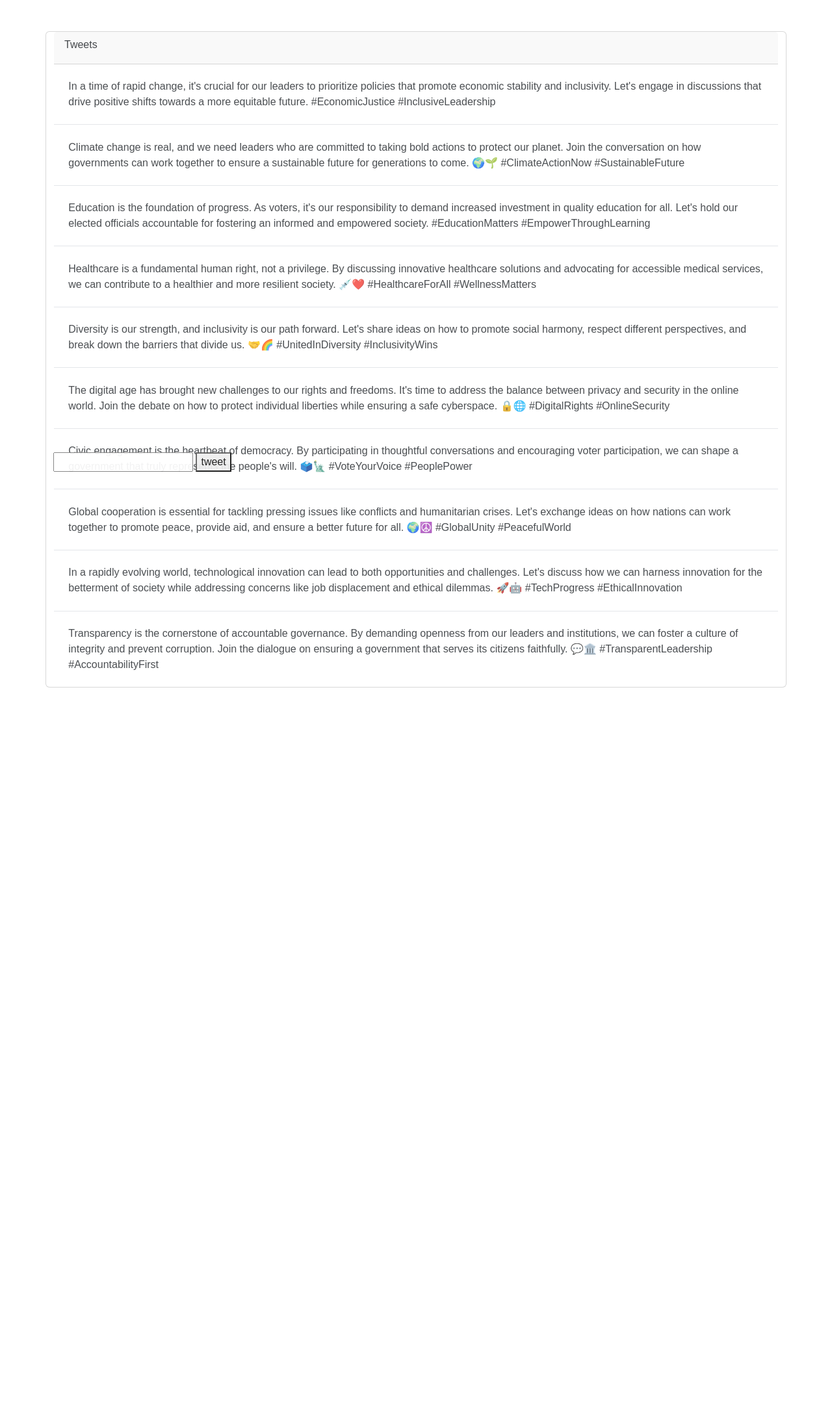
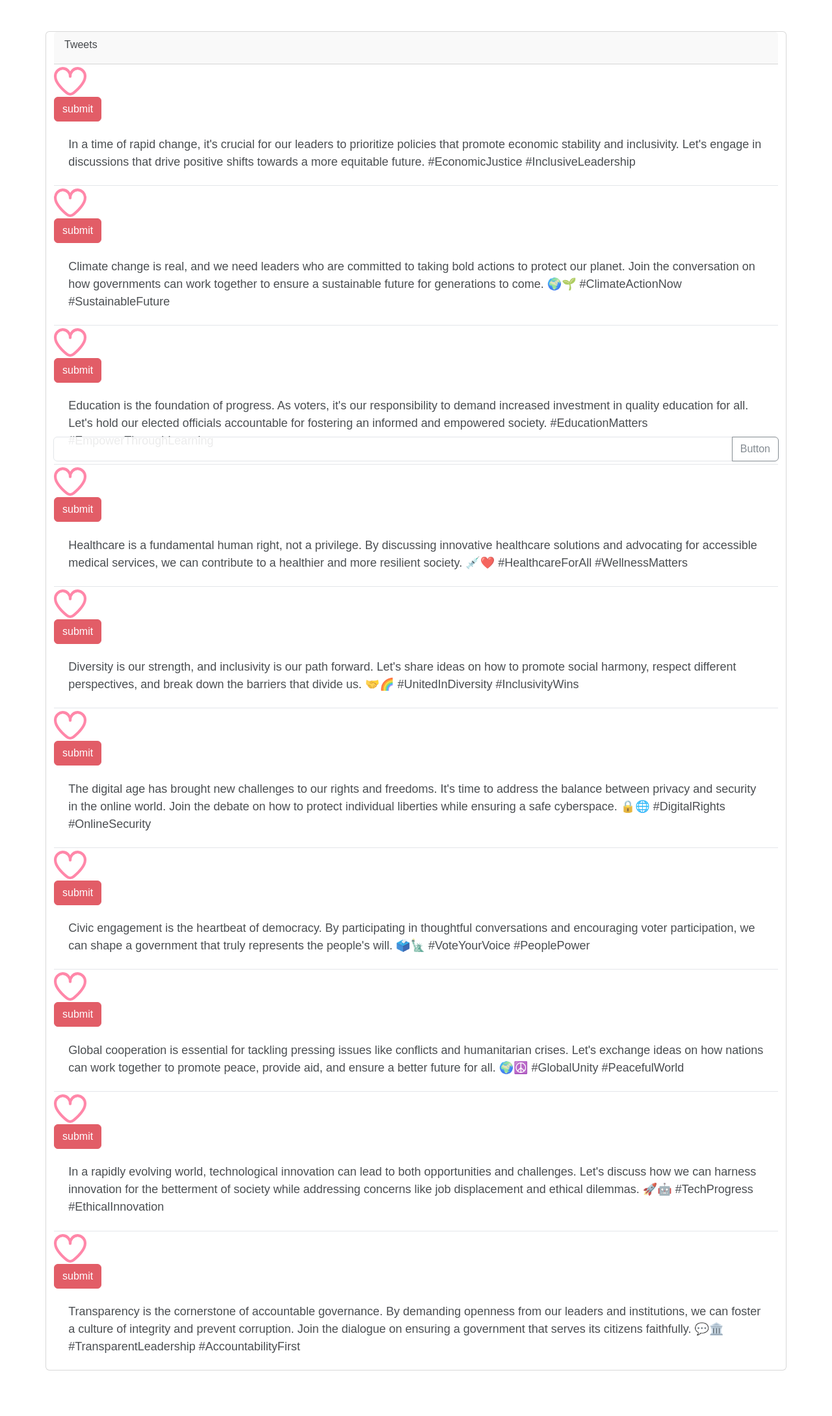
Before and after one commit to Sreyas-J/PoliticalPandit, a Django app: page / in a window 1280 px wide. Shown: the part 58-2237 px from the top of the page at 65% size. Before the commit the page ends 1116 px from the top, so only its background shows below. Run offline with Django 4.2, Linux system fonts and the light colour scheme; a user stored in the database is signed in; data comes from the database, SQL or seed files in the repository; both versions use the stored data as it was after the commit.

Commit message:
frontend

```diff
--- a/political_pandit/backend/templates/home.html
+++ b/political_pandit/backend/templates/home.html
@@ -10,10 +10,10 @@
             font-family: Arial, Helvetica, sans-serif;
             opacity: 0.97;
         }
-        .main{
+        /* .main{
             display: flex;
             flex-direction: column;
-        }
+        } */
 
         .card-header{
             height: 50px;
@@ -22,6 +22,103 @@
 
         .list-group-item{
             padding: 2%;
+            font-size: large;
+        }
+
+        .submitBtn{
+            justify-self:flex-start;
+            align-self: flex-start;
+        }
+
+
+        .list-grp{
+            display: flex;
+        }
+
+        .heart-container {
+        --heart-color: rgb(255, 91, 137);
+        position: relative;
+        width: 50px;
+        height: 50px;
+        transition: .3s;
+        }
+
+        .heart-container .checkbox {
+        position: absolute;
+        width: 100%;
+        height: 100%;
+        opacity: 0;
+        z-index: 20;
+        cursor: pointer;
+        }
+
+        .heart-container .svg-container {
+        width: 100%;
+        height: 100%;
+        display: flex;
+        justify-content: center;
+        align-items: center;
+        }
+
+        .heart-container .svg-outline,
+                .heart-container .svg-filled {
+        fill: var(--heart-color);
+        position: absolute;
+        }
+
+        .heart-container .svg-filled {
+        animation: keyframes-svg-filled 1s;
+        display: none;
+        }
+
+        .heart-container .svg-celebrate {
+        position: absolute;
+        animation: keyframes-svg-celebrate .5s;
+        animation-fill-mode: forwards;
+        display: none;
+        stroke: var(--heart-color);
+        fill: var(--heart-color);
+        stroke-width: 2px;
+        }
+
+        .heart-container .checkbox:checked~.svg-container .svg-filled {
+        display: block
+        }
+
+        .heart-container .checkbox:checked~.svg-container .svg-celebrate {
+        display: block
+        }
+
+        @keyframes keyframes-svg-filled {
+        0% {
+            transform: scale(0);
+        }
+
+        25% {
+            transform: scale(1.2);
+        }
+
+        50% {
+            transform: scale(1);
+            filter: brightness(1.5);
+        }
+        }
+
+        @keyframes keyframes-svg-celebrate {
+        0% {
+            transform: scale(0);
+        }
+
+        50% {
+            opacity: 1;
+            filter: brightness(1.5);
+        }
+
+        100% {
+            transform: scale(1.4);
+            opacity: 0;
+            display: none;
+        }
         }
 
     </style>
@@ -54,7 +151,8 @@
             </div>
     </nav>
     <div class="main">
-        <div class="tweets">
+        <form class="tweets" action="" method="post">
+            {%csrf_token%}
             <!-- <form class="textbox container">
                 <input type="text">
                 <button type="submit">tweet</button>
@@ -63,16 +161,57 @@
                 <div class="card-header">
                   Tweets
                 </div>
-                <ul class="list-group list-group-flush">
+                <!-- <ul class="list-group list-group-flush">
                     {% for tweet in tweets %}
                         <li class="list-group-item">{{tweet.body}}</li>
                     {% endfor %}
+                </ul> -->
+
+                <ul class="list-group list-group-flush">
+                    {% for tweet in tweets %}
+
+                    <div class="heart-container" title="Like">
+                        <input type="checkbox" class="checkbox"  id="Give-It-An-Id">
+                        <!-- <input type="submit" value="submit"> -->
+                        <div class="svg-container">
+                            <svg viewBox="0 0 24 24" class="svg-outline" xmlns="http://www.w3.org/2000/svg">
+                                <path d="M17.5,1.917a6.4,6.4,0,0,0-5.5,3.3,6.4,6.4,0,0,0-5.5-3.3A6.8,6.8,0,0,0,0,8.967c0,4.547,4.786,9.513,8.8,12.88a4.974,4.974,0,0,0,6.4,0C19.214,18.48,24,13.514,24,8.967A6.8,6.8,0,0,0,17.5,1.917Zm-3.585,18.4a2.973,2.973,0,0,1-3.83,0C4.947,16.006,2,11.87,2,8.967a4.8,4.8,0,0,1,4.5-5.05A4.8,4.8,0,0,1,11,8.967a1,1,0,0,0,2,0,4.8,4.8,0,0,1,4.5-5.05A4.8,4.8,0,0,1,22,8.967C22,11.87,19.053,16.006,13.915,20.313Z">
+                                </path>
+                            </svg>
+                            <svg viewBox="0 0 24 24" class="svg-filled" xmlns="http://www.w3.org/2000/svg">
+                                <path d="M17.5,1.917a6.4,6.4,0,0,0-5.5,3.3,6.4,6.4,0,0,0-5.5-3.3A6.8,6.8,0,0,0,0,8.967c0,4.547,4.786,9.513,8.8,12.88a4.974,4.974,0,0,0,6.4,0C19.214,18.48,24,13.514,24,8.967A6.8,6.8,0,0,0,17.5,1.917Z">
+                                </path>
+                            </svg>
+                            <svg class="svg-celebrate" width="100" height="100" xmlns="http://www.w3.org/2000/svg">
+                                <polygon points="10,10 20,20"></polygon>
+                                <polygon points="10,50 20,50"></polygon>
+                                <polygon points="20,80 30,70"></polygon>
+                                <polygon points="90,10 80,20"></polygon>
+                                <polygon points="90,50 80,50"></polygon>
+                                <polygon points="80,80 70,70"></polygon>
+                            </svg>
+                        </div>
+                    </div>
+                    <input type="submit" class="btn btn-danger submitBtn" value="submit">
+                        <li class="list-group-item">{{tweet.body}}</li>
+
+
+                    {% endfor %}
                 </ul>
+
+
               </div>
-        </div>
-        <form class="textbox container sticky-bottom pb-3">
+        </form>
+        <form class="textbox container sticky-bottom pb-3" action="" method="post">
+            {%csrf_token%}
+            <!-- <div class="input-group mb-3">
+            <span class="input-group-text" id="inputGroup-sizing-default">Tweet</span>
             <input type="text" name="tweet">
-            <button type="submit">tweet</button>
+            </div> -->
+            <div class="input-group mb-3">
+                <input type="text" class="form-control" aria-label="Recipient's username" aria-describedby="button-addon2">
+                <button type="submit" class="btn btn-outline-secondary" type="button" id="button-addon2">Button</button>
+              </div>
         </form>
     </div>
 
```
Also changed, not shown: political_pandit/db.sqlite3.
